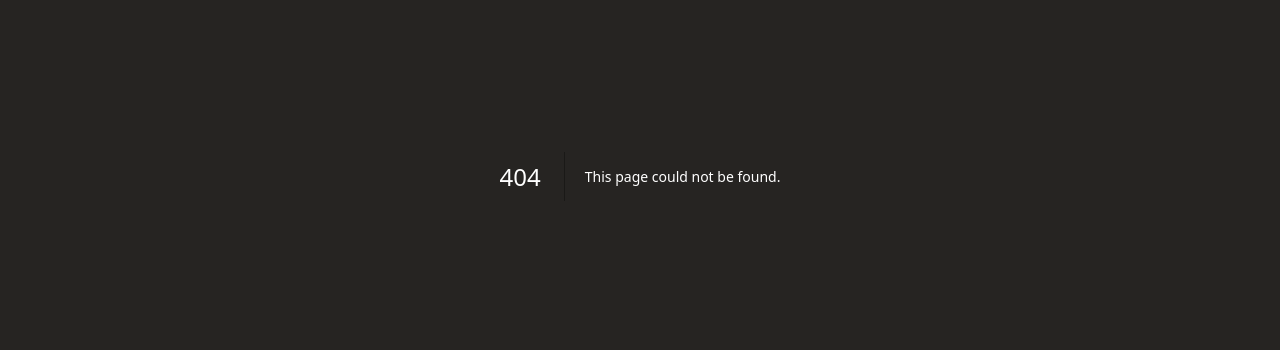
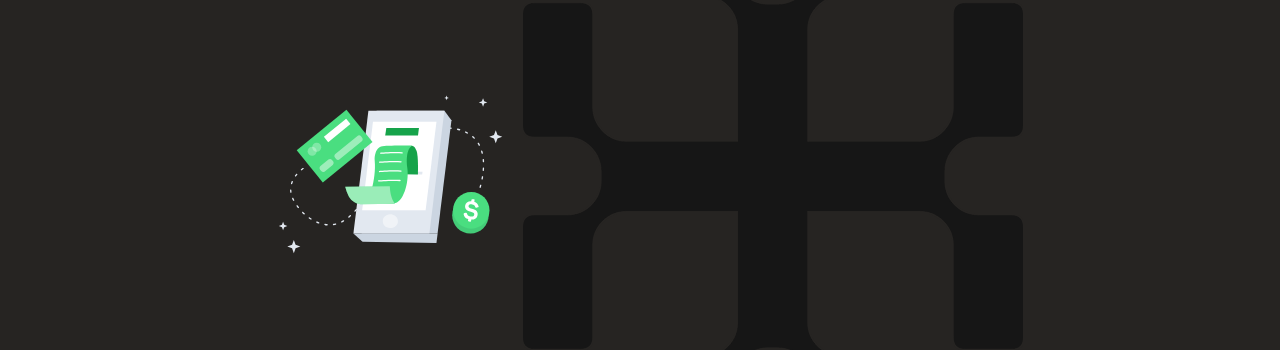
Before and after one commit to peak-n-flow/peaknflow-fe, a Next.js app: page /image/static in a window 1280 px wide. Before the commit this address had no page. Shown: the part 224-574 px from the top of the page. Built offline with nearby package versions, Linux system fonts and the light colour scheme.

Commit message:
`feat`: add static image for email

```diff
--- /dev/null
+++ b/src/app/image/static/page.tsx
@@ -0,0 +1,13 @@
+import Image from "next/image";
+import React from "react";
+import TransactionIcon from "@/assets/icons/email-icon-transaction.svg";
+import LogoBlack from "@/assets/icons/logo.png";
+
+export default function StaticPage() {
+  return (
+    <div className="min-h-screen flex items-center justify-center">
+      <Image src={TransactionIcon} alt="" />
+      <Image src={LogoBlack} alt="logo" />
+    </div>
+  );
+}
```
Also changed, not shown: src/assets/icons/email-icon-transaction.svg (renamed from public/Online payment_Two Color 1.svg), src/assets/icons/logo.png (added).
